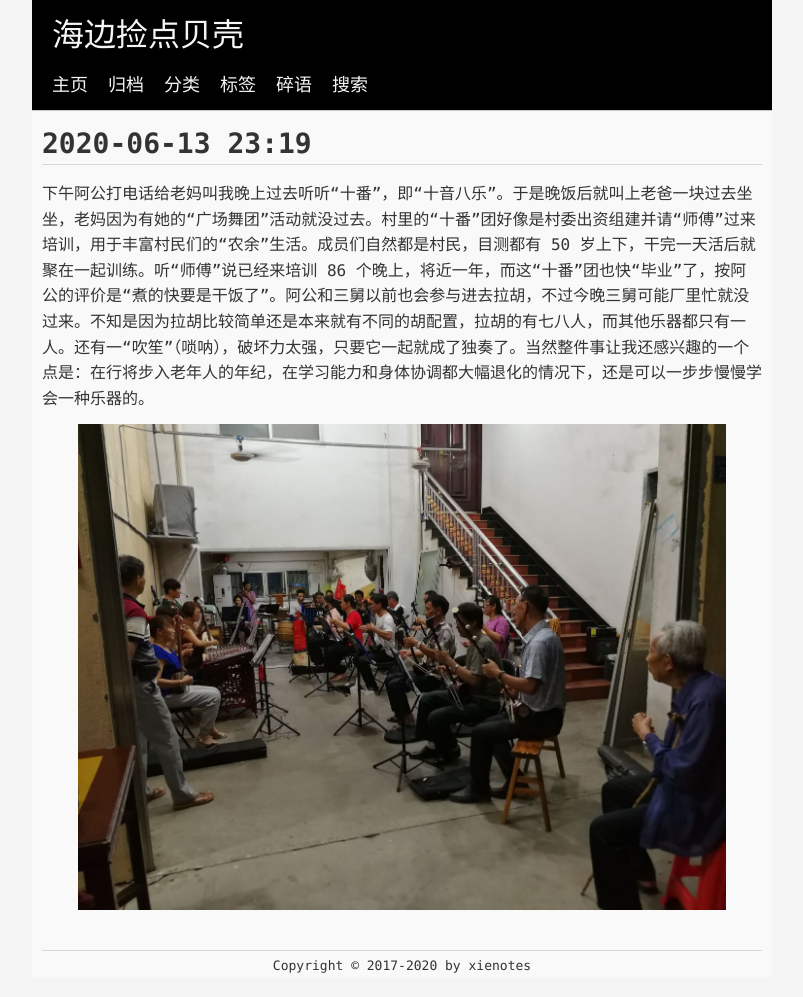
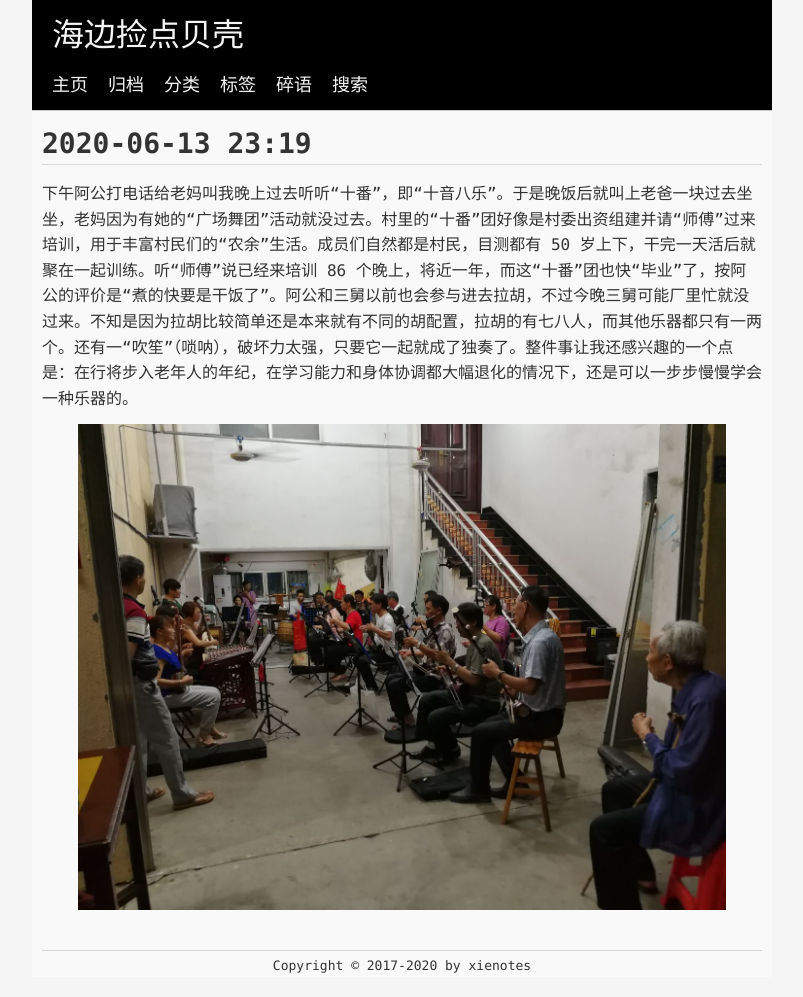
Before and after one commit to xienotes/xienotes.github.io, a Jekyll site: the page built from _posts/2020-06-13-55140.md, in a window 1280 px wide. Shown: the whole page, without its empty margins (238-1041 px from the left). Built offline with Jekyll 4.4.1, drawn with Linux system fonts in a browser that asks for light colours.

Commit message:
Update 2020-06-13-55140.md

```diff
--- a/_posts/2020-06-13-55140.md
+++ b/_posts/2020-06-13-55140.md
@@ -9,4 +9,4 @@ mf-photo:
   - 'https://xienotes.net/assets/notes/20200613551401592061676002.jpg'
 category: social
 ---
-下午阿公打电话给老妈叫我晚上过去听听“十番”，即“十音八乐”。于是晚饭后就叫上老爸一块过去坐坐，老妈因为有她的“广场舞团”活动就没过去。村里的“十番”团好像是村委出资组建并请“师傅”过来培训，用于丰富村民们的“农余”生活。成员们自然都是村民，目测都有 50 岁上下，干完一天活后就聚在一起训练。听“师傅”说已经来培训 86 个晚上，将近一年，而这“十番”团也快“毕业”了，按阿公的评价是“煮的快要是干饭了”。阿公和三舅以前也会参与进去拉胡，不过今晚三舅可能厂里忙就没过来。不知是因为拉胡比较简单还是本来就有不同的胡配置，拉胡的有七八人，而其他乐器都只有一人。还有一“吹笙”（唢呐），破坏力太强，只要它一起就成了独奏了。当然整件事让我还感兴趣的一个点是：在行将步入老年人的年纪，在学习能力和身体协调都大幅退化的情况下，还是可以一步步慢慢学会一种乐器的。
+下午阿公打电话给老妈叫我晚上过去听听“十番”，即“十音八乐”。于是晚饭后就叫上老爸一块过去坐坐，老妈因为有她的“广场舞团”活动就没过去。村里的“十番”团好像是村委出资组建并请“师傅”过来培训，用于丰富村民们的“农余”生活。成员们自然都是村民，目测都有 50 岁上下，干完一天活后就聚在一起训练。听“师傅”说已经来培训 86 个晚上，将近一年，而这“十番”团也快“毕业”了，按阿公的评价是“煮的快要是干饭了”。阿公和三舅以前也会参与进去拉胡，不过今晚三舅可能厂里忙就没过来。不知是因为拉胡比较简单还是本来就有不同的胡配置，拉胡的有七八人，而其他乐器都只有一两个。还有一“吹笙”（唢呐），破坏力太强，只要它一起就成了独奏了。整件事让我还感兴趣的一个点是：在行将步入老年人的年纪，在学习能力和身体协调都大幅退化的情况下，还是可以一步步慢慢学会一种乐器的。
```
